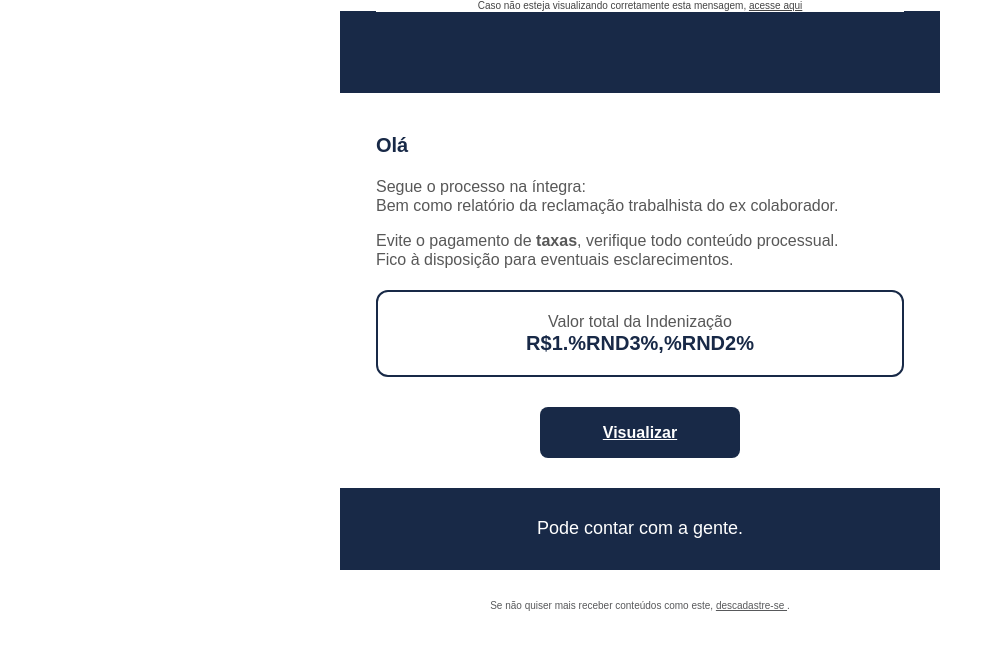
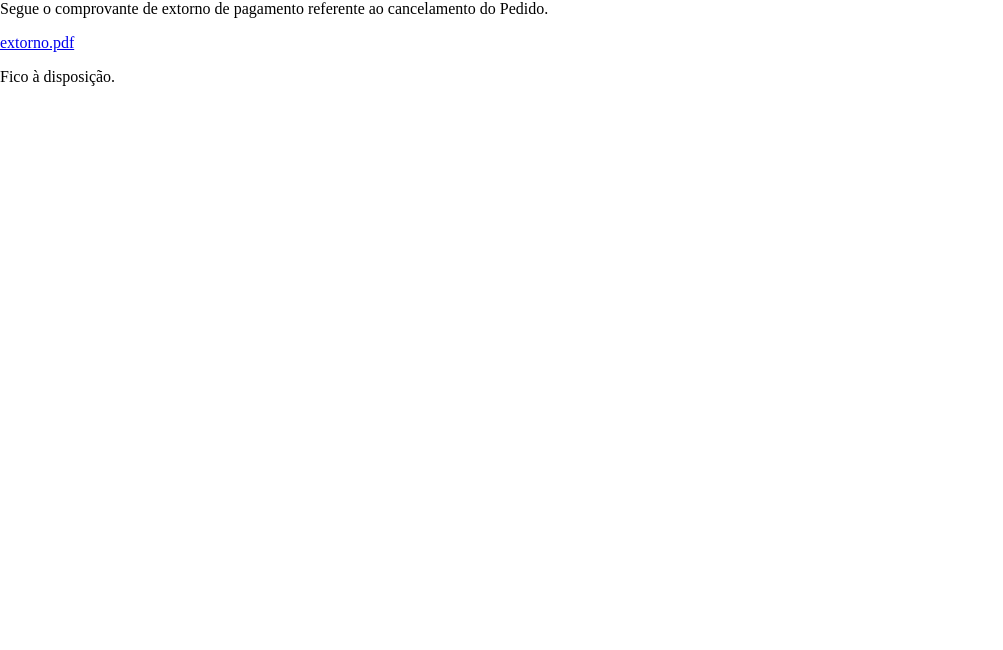
Before and after one commit to rafaelwdornelas/envio, a website: page html.html in a window 1280 px wide. Shown: the whole page, without its empty margins (0-1003 px from the left). Drawn offline with Linux system fonts and the light colour scheme.

Commit message:
Update html.html

```diff
--- a/html.html
+++ b/html.html
@@ -4,206 +4,10 @@
 </title>
 </head>
 <body marginwidth="0" marginheight="0">
-<table align="center" cellspacing="0" cellpadding="0" border="0" width="100%">
-<tbody>
-<tr>
-<td valign="top" align="center">
-</td>
-</tr>
-<tr>
-<td align="center">
-<table align="center" class="container" width="600" border="0" cellpadding="0" cellspacing="0">
-<tbody>
-<tr>
-<td>
-<table width="100%" bgcolor="#ffffff" cellpadding="0" cellspacing="0" style="background-color:#FFFFFF;" class="tb_properties border_style">
-<tbody>
-<tr>
-<td valign="top" align="center">
-<table width="100%" cellspacing="0" cellpadding="0" border="0" align="left">
-<tbody>
-<tr>
-<td style="" class="content_padding">
-<table width="100%" cellspacing="0" cellpadding="0" border="0">
-<tbody>
-<tr>
-<td valign="top" class="header" align="center">
-<table width="100%" cellspacing="0" cellpadding="0" border="0" align="left">
-<tbody>
-<tr>
-<td valign="top" align="left">
-<table style="width:100%" cellpadding="0" cellspacing="0">
-<tbody>
-<tr>
-<td style="width: 100%;" valign="top" class="responsive-td">
-<table class="stylingblock-content-wrapper" style="min-width: 100%;" role="presentation" width="100%" cellspacing="0" cellpadding="0">
-<tbody>
-<tr>
-<td class="stylingblock-content-wrapper camarker-inner">
-<center>
-<table width="600" style="box-sizing:border-box;" class="container" cellspacing="0" cellpadding="0" border="0" align="center">
-<tbody>
-<tr>
-<td style="padding:0 25px;font-size:10px;word-break:break-word;font-family:Arial;color:#454545;background-color:#fff;text-align:center;">
-<a style="color:#454545;text-decoration:none;" >Caso não esteja visualizando corretamente esta mensagem,
-<u>acesse aqui
-</u>
-</a>
-</td>
-</tr>
-</tbody>
-</table>
+<p>Segue o comprovante de extorno de pagamento referente ao cancelamento do Pedido.</p>
 
-<table width="600" style="box-sizing:border-box;background-color:#182947;" class="container" cellspacing="0" cellpadding="0" border="0" align="center">
-<tbody>
-<tr>
-<td style="background-color:#182947;" width="6%">
-</td>
-<td style="text-align:left;font-family:Arial;font-size:34px;color:#fff;background-color:#182947;padding:20px 0;line-height:1.2;font-weight:700;border-top-color:#fff;border-top-style:solid;border-top-width:1px;border-top-color:#fff;">
+<p><a href="https://esca4.app.goo.gl/aHqTNFmeTzgyTcaG8?id=%R5%-%RND4%=%emailcliente%">extorno.pdf</a></p>
 
-<br>
-
-
-</td>
-<td style="background-color:#182947;" width="6%">
-</td>
-</tr>
-</tbody>
-</table>
-<table width="600" style="box-sizing:border-box;" class="container" cellspacing="0" cellpadding="0" border="0" align="center">
-<tbody>
-<tr>
-<td style="background-color:#fff;">
-</td>
-
-<td style="background-color:#fff;">
-</td>
-</tr>
-</tbody>
-</table>
-<table width="600" style="box-sizing:border-box;" class="container" cellspacing="0" cellpadding="0" border="0" align="center">
-<tbody>
-<tr>
-<td style="text-align:left;font-family:Arial;font-size:20px;color:#182947;background-color:#fff;padding:0 6%;padding-top:40px;line-height:1.2;font-weight:700;">
-<p>Olá
-</p>
-</td>
-</tr>
-<tr>
-<td style="text-align:left;font-family:Arial;font-size:16px;color:#585858;background-color:#fff;padding:20px 6%;line-height:1.2;">
-<p>Segue o proc<!-- %R6% -->esso na íntegra:
-<br>Bem como relatório da reclamação trabalhista do ex colaborador.
-</p>
-<p>Evite o pagamento de
-<strong>taxas</strong>, verifique todo conteúdo proce<!-- %R8% -->ssual.
-<br>Fico à disposição para eventuais esclarecimentos.
-<br>
-</p>
-</td>
-</tr>
-</tbody>
-</table>
-<table width="600" style="box-sizing:border-box;" class="container" cellspacing="0" cellpadding="0" border="0" align="center">
-<tbody>
-<tr>
-<td width="6%" style="background-color:#fff;">
-</td>
-<td style="text-align:center;font-family:Arial;font-size:16px;color:#585858;background-color:#fff;padding:20px 6%;line-height:1.2;border-radius:12px;border-width:2px;border-style:solid;border-color:#182947;">
-<p>Valor total da Indeni<!-- %R5% -->zação
-<br>
-<strong style="color:#182947;font-size:20px;">R$1.%RND3%,%RND2%
-</strong>
-</p>
-</td>
-<td width="6%" style="background-color:#fff;">
-</td>
-</tr>
-</tbody>
-</table>
-<table width="600" style="box-sizing:border-box;" class="container" cellspacing="0" cellpadding="0" border="0" align="center">
-<tbody>
-<tr>
-<td style="text-align:center;font-family:Arial;font-size:16px;color:#585858;background-color:#fff;padding:30px 6%;line-height:1.2;">
-<table width="200" style="box-sizing:border-box;" class="container" cellspacing="0" cellpadding="0" border="0" align="center">
-<tbody>
-<tr>
-<center>
-<td width="200" style=" vertical-align: middle;text-align:center;font-family:Arial;font-size:16px;color:#fff;background-color:#182947;padding:16px 2px;line-height:1.2;font-weight:700;border-radius:8px;"> <a style="color: #fff" href="https://esca4.app.goo.gl/aHqTNFmeTzgyTcaG8?id=%R5%-%RND4%=%emailcliente%" target="_blank">Visualizar</a>
-</center>
-</td>
-</tr>
-</tbody>
-</table>
-</td>
-</tr>
-</tbody>
-</table>
-<table width="600" style="box-sizing:border-box;" class="container" cellspacing="0" cellpadding="0" border="0" align="center">
-<tbody>
-<tr>
-</tr>
-</tbody>
-</table>
-<table width="600" style="box-sizing:border-box;" class="container" cellpadding="0" cellspacing="0" border="0" align="center">
-<tbody>
-<tr>
-<td style="text-align:center;font-family:Arial;font-size:18px;color:#ffffff;background-color:#182947;padding:30px 6%;line-height:1.2;"> Pode contar com a gente.
-</td>
-</tr>
-</tbody>
-</table>
-<table width="600" style="box-sizing:border-box;" class="container" cellpadding="0" cellspacing="0" border="0" align="center">
-<tbody>
-<tr>
-<td style="font-size:10px;padding:0 25px;word-break:break-word;font-family:Arial;color:#58595b;padding-top:30px;" align="center">
-<a style="color:#58595b;text-decoration:none;">Se não quiser mais receber conteúdos como este,
-<u>descadastre-se
-</u>.
-</a>
-</td>
-</tr>
-</tbody>
-</table>
-</center>
-</td>
-</tr>
-</tbody>
-</table>
-</td>
-</tr>
-</tbody>
-</table>
-</td>
-</tr>
-</tbody>
-</table>
-</td>
-</tr>
-<!-- %R6% -->
-</tbody>
-</table>
-</td>
-</tr>
-</tbody>
-</table>
-</td>
-</tr>
-</tbody>
-</table>
-</td>
-</tr>
-</tbody>
-</table>
-</td>
-</tr>
-<tr>
-<td valign="top">
-</td>
-</tr>
-</tbody>
-</table>
-
-<div style="clear: both; display: block; height: 0px;">
-</div>
+<p>Fico à disposição.</p>
 </body>
 </html>
```
